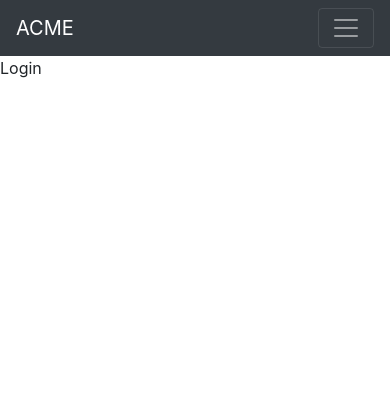
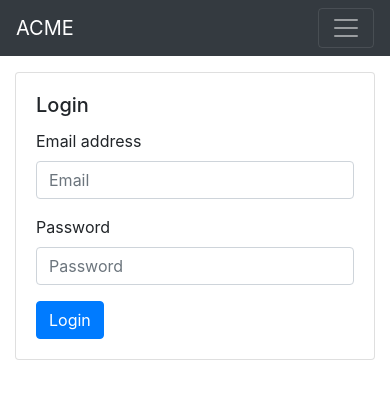
Before and after one commit to rubenmarinriv/react-demo, a React (Create React App) app: page /login in a window 390 px wide. Shown: the top 396 px of the page. Built offline with nearby package versions, Linux system fonts and the light colour scheme.

Commit message:
Responsive login form

```diff
--- a/src/App.jsx
+++ b/src/App.jsx
@@ -37,9 +37,15 @@ function App(props) {
   });
 
   return (
-    <>
+    <div className="App">
       <Router>
-        <Navbar collapseOnSelect expand="lg" bg="dark" variant="dark">
+        <Navbar
+          className="mb-3"
+          collapseOnSelect
+          expand="md"
+          bg="dark"
+          variant="dark"
+        >
           <Container>
             <Navbar.Brand>
               <Link
@@ -76,7 +82,7 @@ function App(props) {
           </Route>
         </Switch>
       </Router>
-    </>
+    </div>
   );
 }
 
--- a/src/components/Home/index.jsx
+++ b/src/components/Home/index.jsx
@@ -8,7 +8,7 @@ import Content from '../Content';
 function Home() {
   return (
     <div className="Home">
-      <Container className="App mt-3">
+      <Container>
         <Filters />
         <Content />
       </Container>
--- a/src/components/Login/index.jsx
+++ b/src/components/Login/index.jsx
@@ -1,9 +1,63 @@
 import React from 'react';
+import {
+  Container, Row, Col, Card, Form, Button,
+} from 'react-bootstrap';
 
 function Login() {
+  // Email input ref
+  let emailInput = null;
+  // Password input ref
+  let passwordInput = null;
+
+  const handleSubmit = (e) => {
+    console.log(emailInput.value);
+    console.log(passwordInput.value);
+
+    e.preventDefault();
+  };
+
   return (
     <div className="Login">
-      Login
+      <Container>
+        <Row>
+          <Col
+            className="m-auto"
+            sm={8}
+            md={6}
+            lg={5}
+            xl={4}
+          >
+            <Card>
+              <Card.Body>
+                <Card.Title>Login</Card.Title>
+                <Form onSubmit={(e) => handleSubmit(e)}>
+                  <Form.Group>
+                    <Form.Label>Email address</Form.Label>
+                    <Form.Control
+                      type="email"
+                      placeholder="Email"
+                      required
+                      ref={(input) => { emailInput = input; }}
+                    />
+                  </Form.Group>
+                  <Form.Group>
+                    <Form.Label>Password</Form.Label>
+                    <Form.Control
+                      type="password"
+                      placeholder="Password"
+                      required
+                      ref={(input) => { passwordInput = input; }}
+                    />
+                  </Form.Group>
+                  <Button variant="primary" type="submit">
+                    Login
+                  </Button>
+                </Form>
+              </Card.Body>
+            </Card>
+          </Col>
+        </Row>
+      </Container>
     </div>
   );
 }
```
